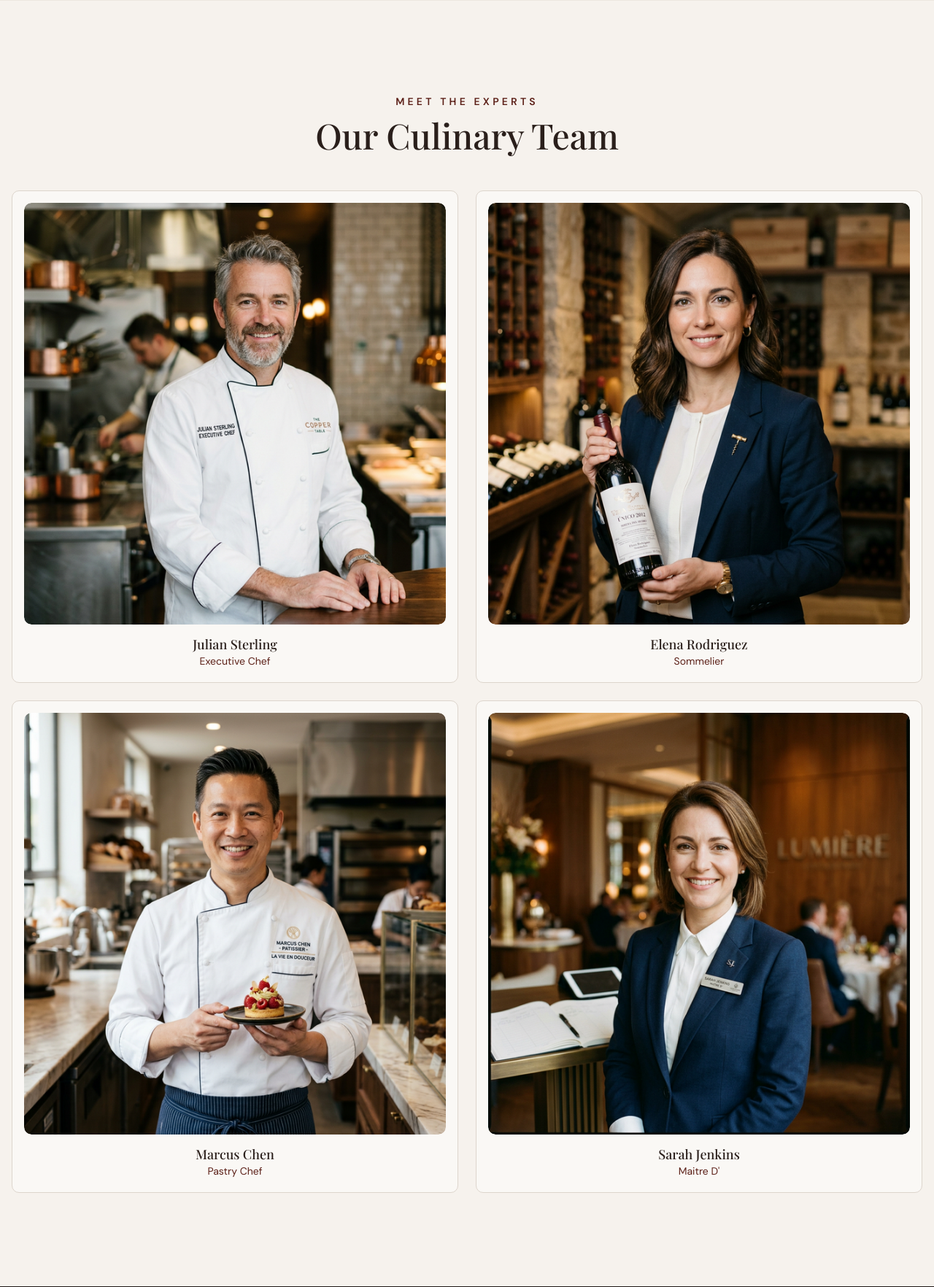
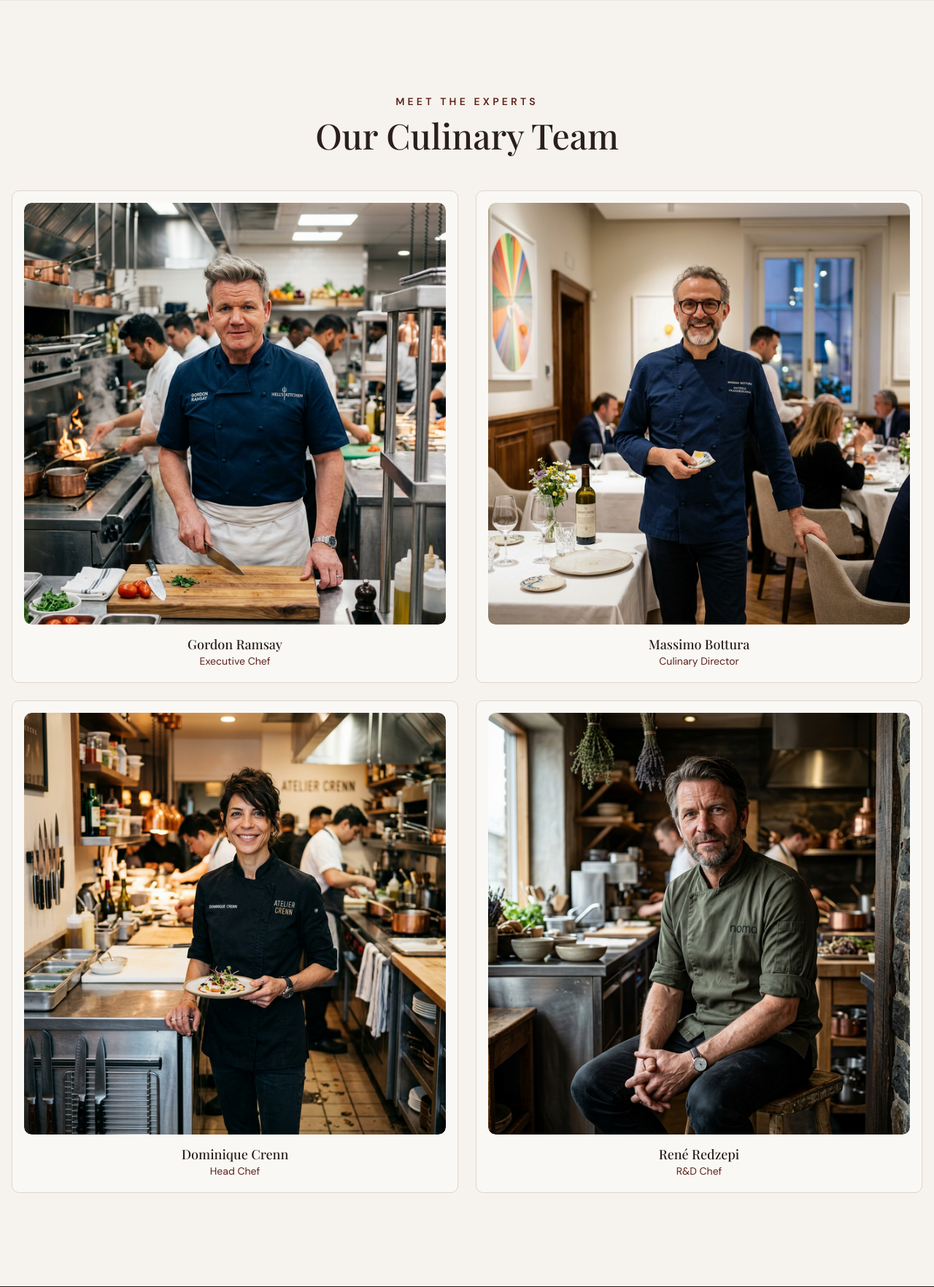
Before and after one commit to r-a-lulu/Restaurant_Online_Appointment_Booking_System, a PHP site: page /pages/about.php in a window 1280 px wide. Shown: the part 1895-3659 px from the top of the page at 73% size. Run offline with PHP 8.4, Linux system fonts and the light colour scheme; some web fonts are replaced.

Commit message:
fix: CTA padding and add famous chefs mock data for testing

```diff
--- a/pages/about.php
+++ b/pages/about.php
@@ -86,34 +86,34 @@ include '../includes/header.php';
       <!-- Team Member 1 -->
       <div class="team-card">
         <div class="team-image mb-4">
-          <img src="/assets/images/team-1.jpg" alt="Chef Julian Sterling" class="img-cover rounded-xl aspect-square">
+          <img src="/assets/images/famous-chefs/gordon_ramsay.png" alt="Chef Gordon Ramsay" class="img-cover rounded-xl aspect-square">
         </div>
-        <h3 class="text-lg">Julian Sterling</h3>
+        <h3 class="text-lg">Gordon Ramsay</h3>
         <p class="text-sm text-primary">Executive Chef</p>
       </div>
       <!-- Team Member 2 -->
       <div class="team-card">
         <div class="team-image mb-4">
-          <img src="/assets/images/team-2.jpg" alt="Elena Rodriguez" class="img-cover rounded-xl aspect-square">
+          <img src="/assets/images/famous-chefs/massimo_bottura.png" alt="Massimo Bottura" class="img-cover rounded-xl aspect-square">
         </div>
-        <h3 class="text-lg">Elena Rodriguez</h3>
-        <p class="text-sm text-primary">Sommelier</p>
+        <h3 class="text-lg">Massimo Bottura</h3>
+        <p class="text-sm text-primary">Culinary Director</p>
       </div>
       <!-- Team Member 3 -->
       <div class="team-card">
         <div class="team-image mb-4">
-          <img src="/assets/images/team-3.jpg" alt="Marcus Chen" class="img-cover rounded-xl aspect-square">
+          <img src="/assets/images/famous-chefs/dominique_crenn.png" alt="Dominique Crenn" class="img-cover rounded-xl aspect-square">
         </div>
-        <h3 class="text-lg">Marcus Chen</h3>
-        <p class="text-sm text-primary">Pastry Chef</p>
+        <h3 class="text-lg">Dominique Crenn</h3>
+        <p class="text-sm text-primary">Head Chef</p>
       </div>
       <!-- Team Member 4 -->
       <div class="team-card">
         <div class="team-image mb-4">
-          <img src="/assets/images/team-4.jpg" alt="Sarah Jenkins" class="img-cover rounded-xl aspect-square">
+          <img src="/assets/images/famous-chefs/rene_redzepi.png" alt="René Redzepi" class="img-cover rounded-xl aspect-square">
         </div>
-        <h3 class="text-lg">Sarah Jenkins</h3>
-        <p class="text-sm text-primary">Maitre D'</p>
+        <h3 class="text-lg">René Redzepi</h3>
+        <p class="text-sm text-primary">R&D Chef</p>
       </div>
     </div>
   </div>
--- a/pages/dining-zones/index.php
+++ b/pages/dining-zones/index.php
@@ -84,9 +84,9 @@ include '../../includes/header.php';
 </section>
 
 <!-- Private Events CTA -->
-<section class="cta-section" style="background-color: var(--clr-sidebar);">
+<section class="section-lg" style="background-color: var(--clr-sidebar);">
   <div class="container text-center">
-    <h2 style="color: var(--clr-primary-fg); margin-top: var(--space-6);">Host a Private Event</h2>
+    <h2 style="color: var(--clr-primary-fg);">Host a Private Event</h2>
     <p style="color: rgba(255,255,255,0.7); max-width: 32rem; margin-inline: auto; margin-top: var(--space-4);">
       Looking for an exclusive space for your special occasion? We offer full buyouts and tailored private dining experiences.
     </p>
```
Also changed, not shown: assets/images/famous-chefs/dominique_crenn.png (added), assets/images/famous-chefs/gordon_ramsay.png (added), assets/images/famous-chefs/massimo_bottura.png (added), assets/images/famous-chefs/rene_redzepi.png (added).
